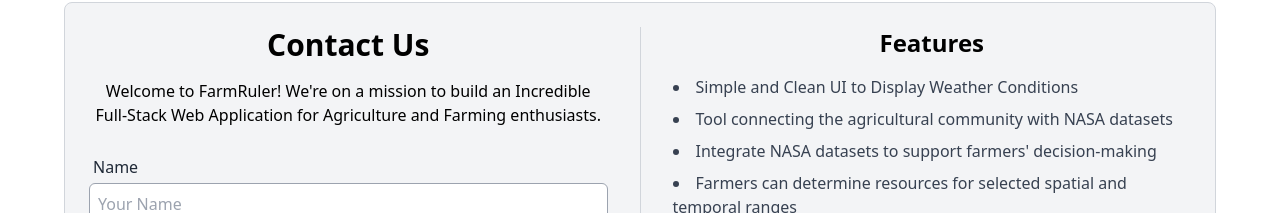
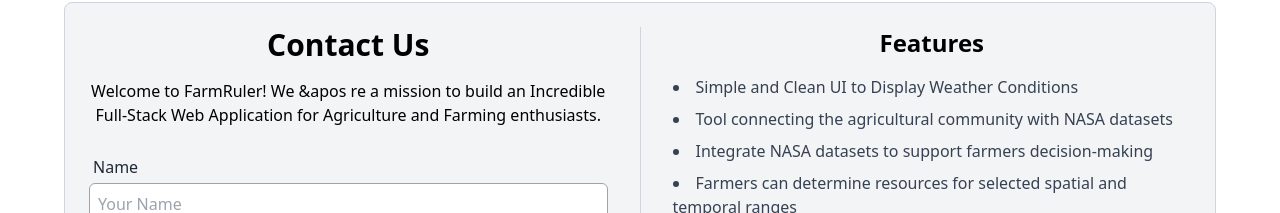
Before and after one commit to MOHAMMED-IQRAMUL/FarmRuler, a Next.js app: page /contact in a window 1280 px wide. Shown: the part 188-401 px from the top of the page. Built offline with nearby package versions, Linux system fonts and the light colour scheme.

Commit message:
Removed unescaped single quotes

```diff
--- a/app/contact/page.js
+++ b/app/contact/page.js
@@ -15,7 +15,7 @@
                     <div className="w-1/2">
                         <h1 className="text-3xl font-bold mb-4 text-center">Contact Us</h1>
                         <p className="text-black-700 mb-6 text-center">
-                            Welcome to FarmRuler! We're on a mission to build an Incredible Full-Stack Web Application for Agriculture and Farming enthusiasts.
+                            Welcome to FarmRuler! We &apos re a mission to build an Incredible Full-Stack Web Application for Agriculture and Farming enthusiasts.
                         </p>
                         <form className="space-y-4">
                             <div>
@@ -43,7 +43,7 @@
                         <ul className="list-disc list-inside text-gray-700 space-y-2">
                             <li>Simple and Clean UI to Display Weather Conditions</li>
                             <li>Tool connecting the agricultural community with NASA datasets</li>
-                            <li>Integrate NASA datasets to support farmers' decision-making</li>
+                            <li>Integrate NASA datasets to support farmers decision-making</li>
                             <li>Farmers can determine resources for selected spatial and temporal ranges</li>
                             <li>Many More...</li>
                         </ul>
```
